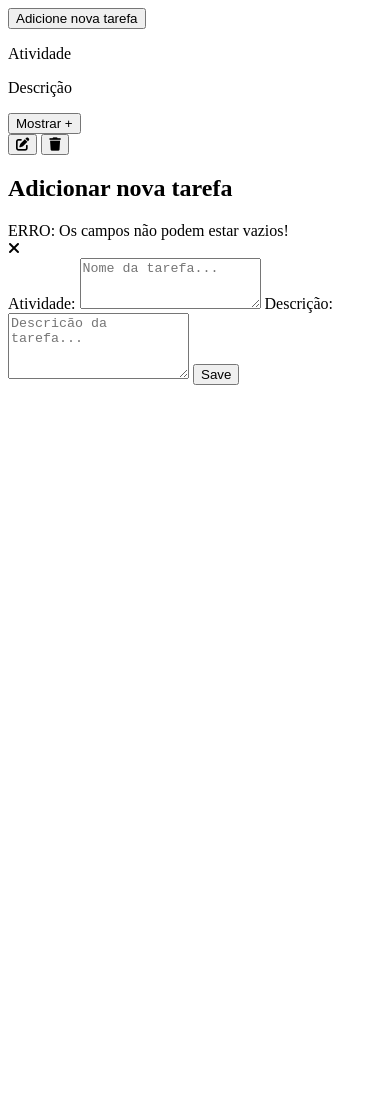
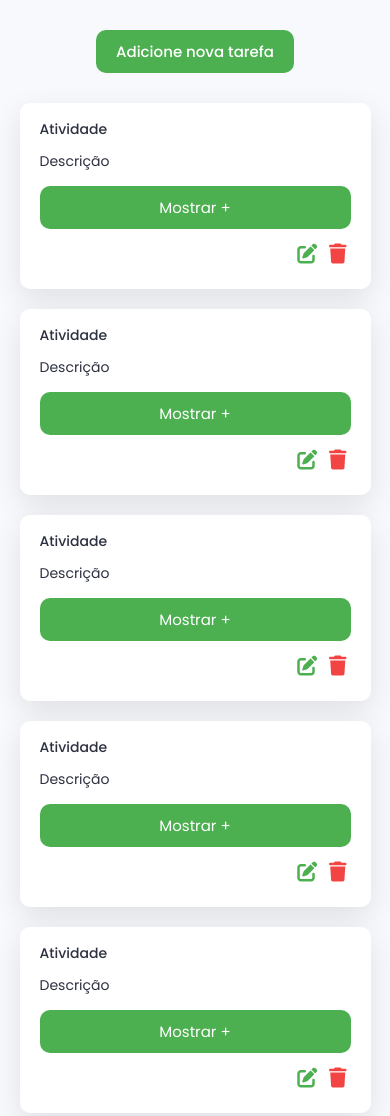
Before and after one commit to LorranFranklin/flashcard, a plain HTML site: page index.html in a window 390 px wide. Shown: the top 1116 px of the page. Before the commit the page ends 844 px from the top, so only its background shows below. Drawn offline with Linux system fonts and the light colour scheme.

Commit message:
adicionando css com responsividade

```diff
--- a/index.html
+++ b/index.html
@@ -27,7 +27,47 @@
         </div>
       </div>
 
-      <div class="modal" id="add-card-modal">
+      <div class="card">
+        <p class="task">Atividade</p>
+        <p class="Desc">Descrição</p>
+        <button class="show-hide-btn">Mostrar +</button>
+        <div class="btns-con">
+          <button class="edit-btn"><i class="fa-solid fa-pen-to-square"></i></button>
+          <button class="delete-btn"><i class="fa-solid fa-trash"></i></button>
+        </div>
+      </div>
+
+      <div class="card">
+        <p class="task">Atividade</p>
+        <p class="Desc">Descrição</p>
+        <button class="show-hide-btn">Mostrar +</button>
+        <div class="btns-con">
+          <button class="edit-btn"><i class="fa-solid fa-pen-to-square"></i></button>
+          <button class="delete-btn"><i class="fa-solid fa-trash"></i></button>
+        </div>
+      </div>
+
+      <div class="card">
+        <p class="task">Atividade</p>
+        <p class="Desc">Descrição</p>
+        <button class="show-hide-btn">Mostrar +</button>
+        <div class="btns-con">
+          <button class="edit-btn"><i class="fa-solid fa-pen-to-square"></i></button>
+          <button class="delete-btn"><i class="fa-solid fa-trash"></i></button>
+        </div>
+      </div>
+
+      <div class="card">
+        <p class="task">Atividade</p>
+        <p class="Desc">Descrição</p>
+        <button class="show-hide-btn">Mostrar +</button>
+        <div class="btns-con">
+          <button class="edit-btn"><i class="fa-solid fa-pen-to-square"></i></button>
+          <button class="delete-btn"><i class="fa-solid fa-trash"></i></button>
+        </div>
+      </div>
+
+      <div class="modal hide" id="add-card-modal">
         <h2>Adicionar nova tarefa</h2>
         <div class="wrapper">
           <div class="error-con">
--- a/style.css
+++ b/style.css
@@ -0,0 +1,197 @@
+* {
+  margin: 0;
+  padding: 0;
+  box-sizing: border-box;
+  font-family: 'Poppins', sans-serif;
+}
+
+body {
+  background-color: #f7f9fd;
+}
+
+.container {
+  width: 90%;
+  max-width: 992px;
+  margin: auto;
+}
+
+.add-card-con {
+  display: flex;
+  justify-content: center;
+  padding: 20px 0 30px;
+}
+
+button {
+  cursor: pointer;
+  border: none;
+  outline: none;
+  color: #fff;
+  transition: all 0.3s ease;
+}
+
+.add-card-con button,
+.modal button{
+  font-size: 15px;
+  background-color: #4caf50;
+  padding: 10px 20px;
+  font-weight: 500;
+  border-radius: 10px;
+}
+
+.card-list {
+  display: flex;
+  flex-wrap: wrap;
+  gap: 20px;
+}
+
+.card {
+  background-color: #fff;
+  border-radius: 10px;
+  padding: 1rem 20px 10px;
+  width: 31%;
+  box-shadow: 0 10px 30px rgba(0, 0, 0, 0.1);
+}
+
+.task {
+  margin-bottom: 10px;
+  font-weight: 500;
+  color: #2d3140;
+  word-wrap: break-word;
+}
+
+.Desc {
+  font-weight: 400;
+  color: #2d3140;
+  word-wrap: break-word;
+  margin: 10px 0 14px;
+  font-size: 14px;
+  line-height: 22px;
+}
+
+.show-hide-btn {
+  font-size: 15px;
+  background-color: #4caf50;
+  padding: 10px;
+  width: 100%;
+  border-radius: 10px;
+}
+
+.btns-con {
+  text-align: right;
+}
+
+.edit-btn,
+.delete-btn {
+  font-size: 20px;
+  background-color: transparent;
+  margin: 10px 4px;
+}
+
+.edit-btn {
+  color: #4caf50;
+}
+
+.delete-btn {
+  color: #f34444;
+}
+
+.modal {
+  width: 90%;
+  max-width: 540px;
+  display: flex;
+  flex-direction: column;
+  justify-content: center;
+  background-color: #fff;
+  position: absolute;
+  transform: translate(-50%, -50%);
+  top: 50%;
+  left: 50%;
+  padding: 35px 30px;
+  border-radius: 10px;
+  box-shadow: 0 10px 30px rgba(0, 0, 0, 0.1);
+}
+
+.modal h2 {
+  font-size: 36px;
+  text-align: center;
+  color: #2d3140;
+  margin-bottom: 50px;
+}
+
+.wrapper {
+  display: flex;
+  justify-content: space-between;
+  margin-bottom: 14px;
+}
+
+#error {
+  color: #f34444;
+}
+
+#close-btn {
+  font-size: 22px;
+  background-color: #4caf50;
+  color: #fff;
+  padding: 10px 14px;
+  border-radius: 50%;
+  cursor: pointer;
+  transition: all 0.3s ease;
+}
+
+label {
+  color: #2d3140;
+  font-weight: 600;
+  margin-bottom: 8px;
+}
+
+textarea {
+  width: 100%;
+  padding: 10px;
+  border-radius: 10px;
+  border: 1px solid #ccc;
+  outline: none;
+  resize: none;
+  transition: all 0.3s ease;
+}
+
+textarea:not(:last-child) {
+  margin-bottom: 18px;
+}
+
+textarea:focus {
+  border-color: #2d3140;
+}
+
+.hide {
+  display: none;
+}
+
+.add-card-con button:hover,
+.modal button:hover,
+#close-btn:hover,
+.show-hide-btn:hover {
+  background-color: #368339 !important;
+}
+
+
+
+@media screen and (max-width: 800px) {
+  body {
+    padding: 10px 0 30px;
+  }
+  .card {
+    width: 48%;
+  }
+}
+
+@media screen and (max-width: 572px) {
+  body {
+    font-size: 14px;
+    padding: 10px 0 30px;
+    overflow-y: scroll;
+  }
+
+  .card {
+    width: 100%;
+  }
+}
```
